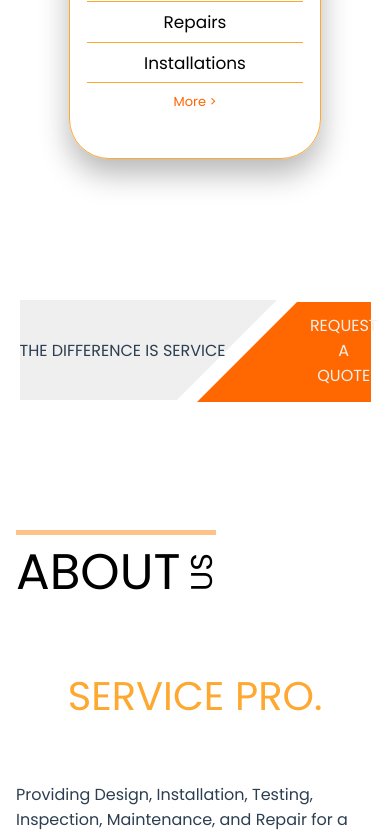
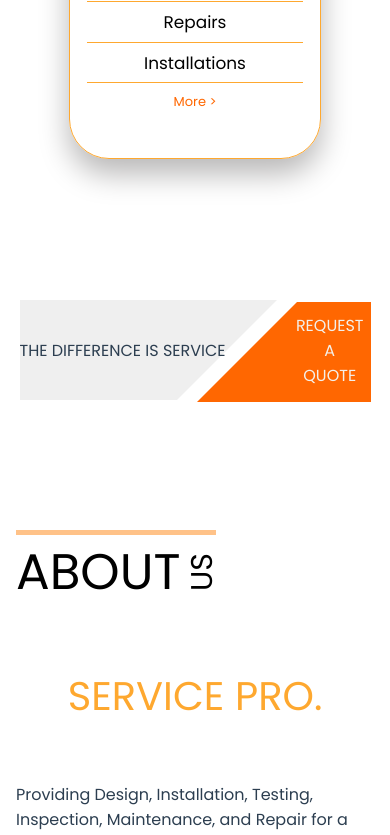
Before and after one commit to GavPierce/FirePro, a Vue app: page / in a window 390 px wide. Shown: the part 2495-3330 px from the top of the page. Built offline with nearby package versions, Linux system fonts and the light colour scheme.

Commit message:
feat: me no smart

```diff
--- a/src/pages/Home.vue
+++ b/src/pages/Home.vue
@@ -793,7 +793,7 @@ p.opinion {
   }
   .textoffer2 {
     width: min-content;
-    right: -7px;
+    right: 7px;
   }
 }
 </style>
```
